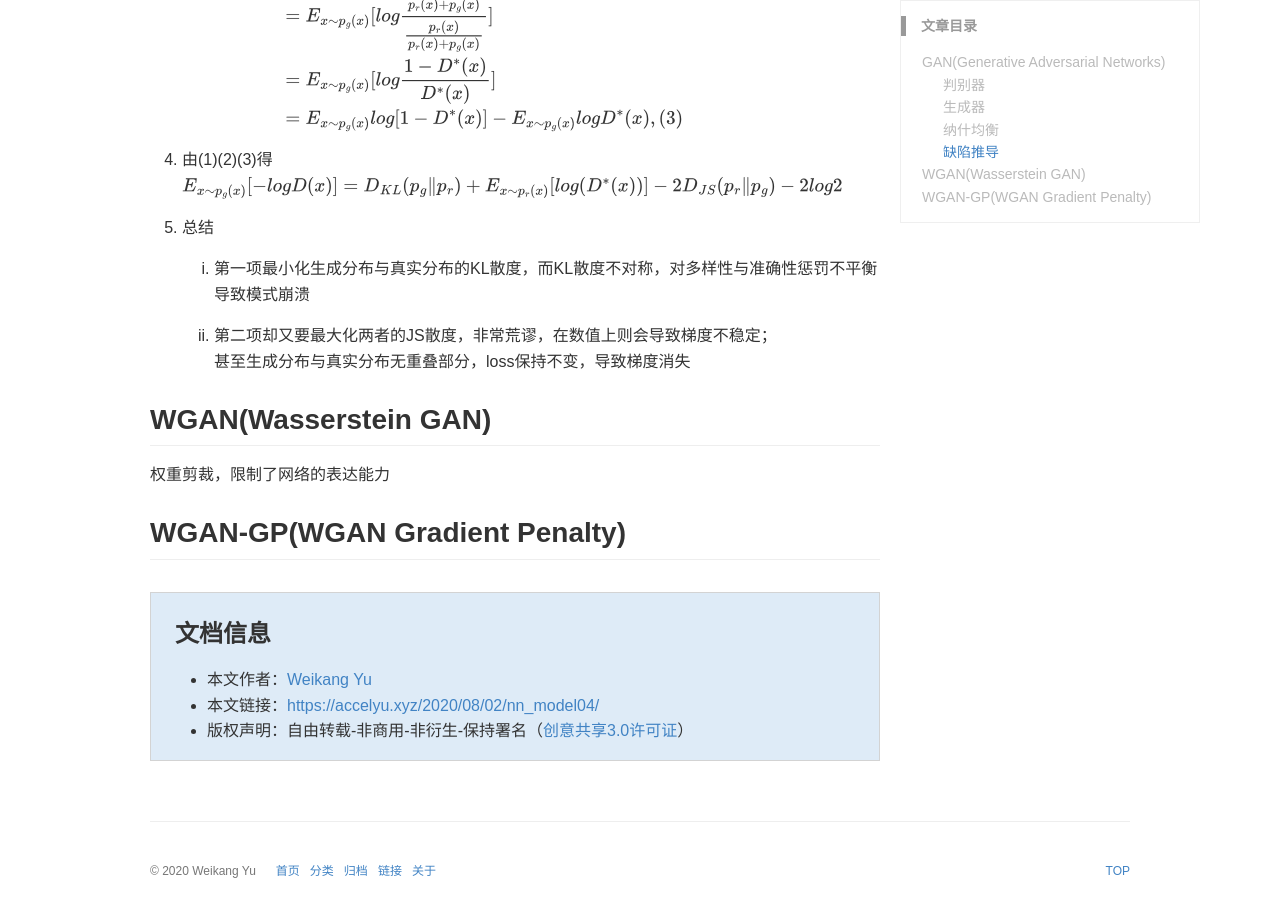
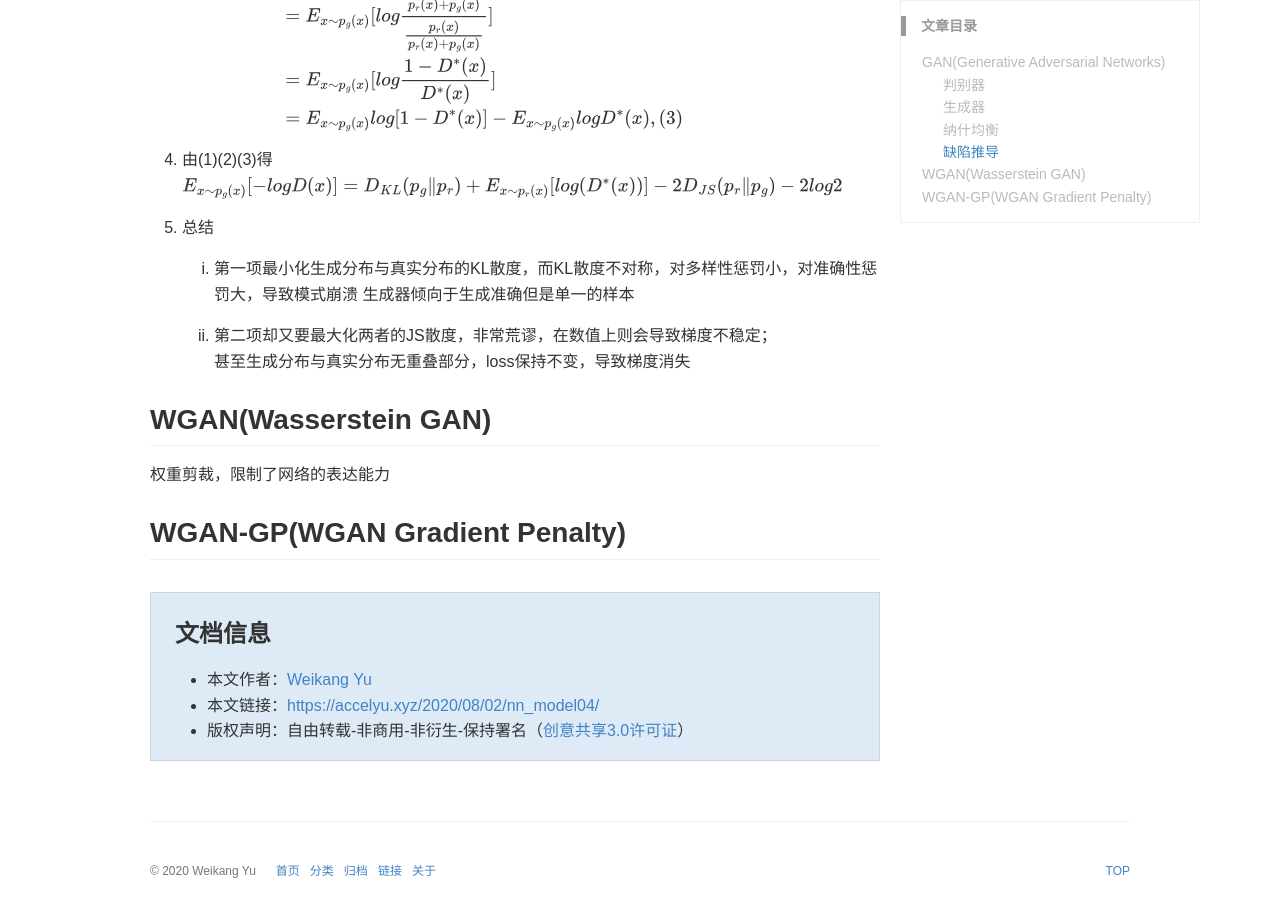
Before and after one commit to AccelYu/AccelYu.github.io, a Jekyll site: the page built from _posts/2020-08-02-nn_model04.md, in a window 1280 px wide and 900 px high, scrolled down 1469 px. Built offline with Jekyll 4.4.1, drawn with Linux system fonts in a browser that asks for light colours; some web fonts are replaced; comment, search, counter and statistics services are not loaded; a style sheet for code colours, icons or effects is not loaded; some of the changed text lies outside the part shown.

Commit message:
Update 2020-08-02-nn_model04.md

```diff
--- a/_posts/2020-08-02-nn_model04.md
+++ b/_posts/2020-08-02-nn_model04.md
@@ -56,7 +56,8 @@ $$\begin{align}D_{KL}(p_g \Vert p_r)
 $E_{x\sim p_g(x)}[-logD(x)]=D_{KL}(p_g \Vert p_r)+E_{x\sim p_r(x)}[log(D^\ast (x))]-2D_{JS}(p_r \Vert p_g)-2log2$
 
 5. 总结
-   1. 第一项最小化生成分布与真实分布的KL散度，而KL散度不对称，对多样性与准确性惩罚不平衡导致模式崩溃
+   1. 第一项最小化生成分布与真实分布的KL散度，而KL散度不对称，对多样性惩罚小，对准确性惩罚大，导致模式崩溃
+   生成器倾向于生成准确但是单一的样本
 
    2. 第二项却又要最大化两者的JS散度，非常荒谬，在数值上则会导致梯度不稳定；
    甚至生成分布与真实分布无重叠部分，loss保持不变，导致梯度消失
```
